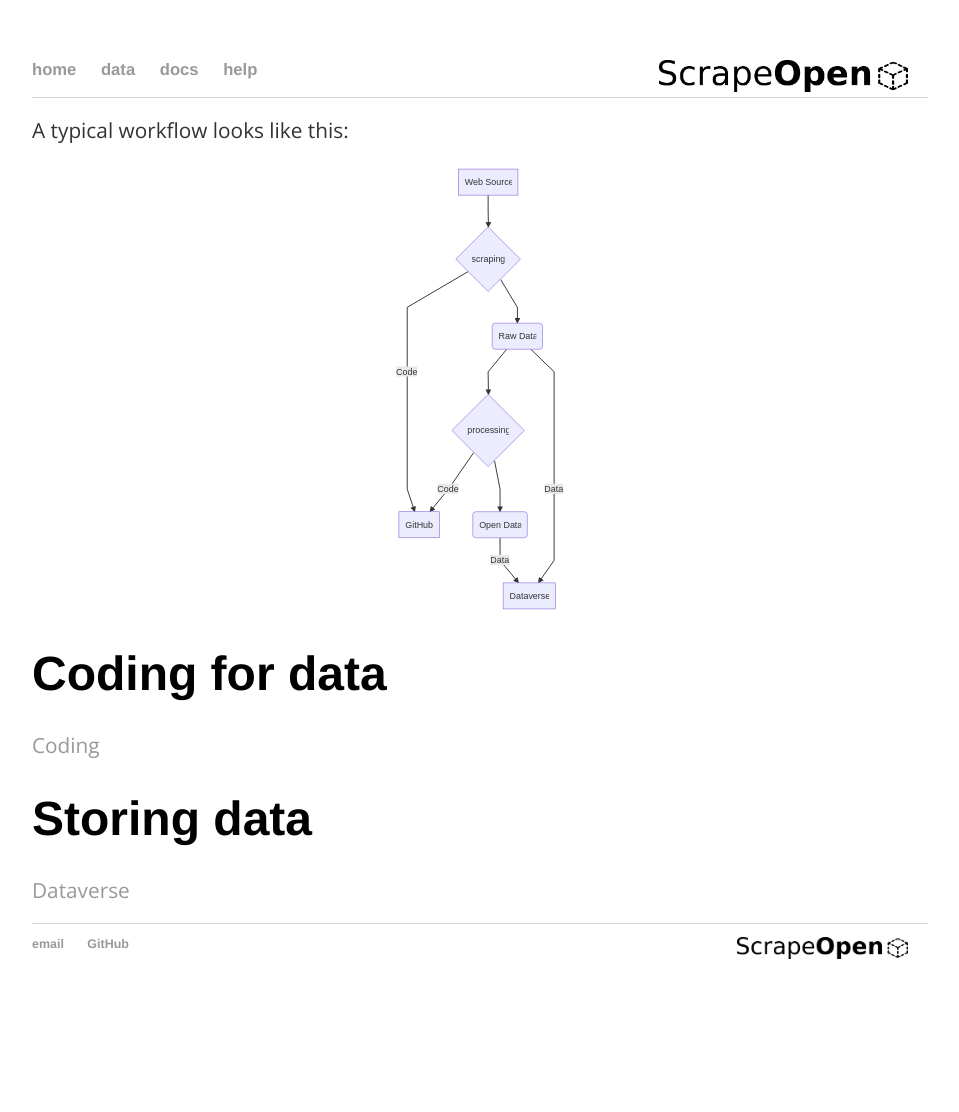
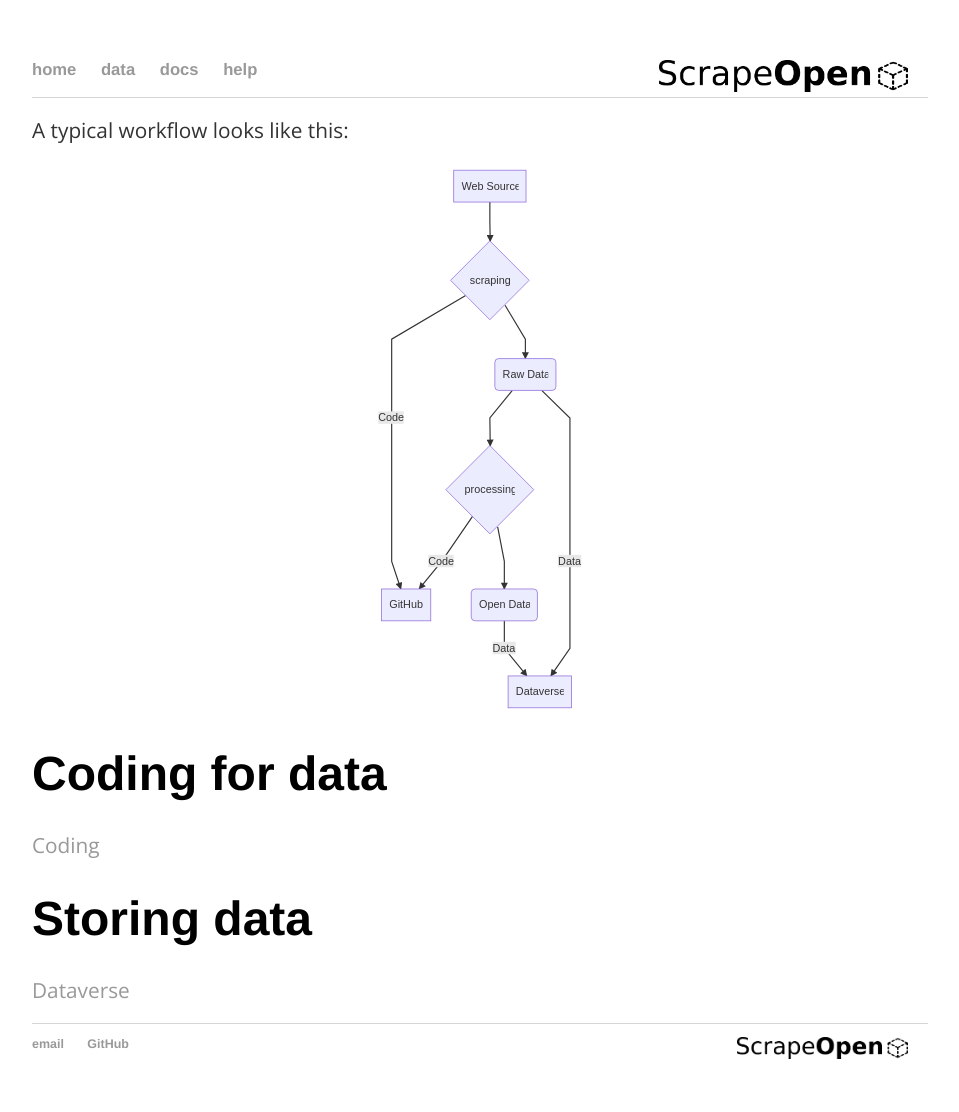
Before and after one commit to ScrapeOpen/ScrapeOpen, a Jekyll site: the page built from docs/index.md, in a window 1280 px wide. Shown: the whole page, without its empty margins (160-1119 px from the left). Built offline with Jekyll 4.4.1, drawn with Linux system fonts in a browser that asks for light colours; before the commit the page ends 1012 px from its top, so only the background shows below that.

Commit message:
Minor edit

```diff
--- a/docs/index.md
+++ b/docs/index.md
@@ -5,7 +5,7 @@
 
 A typical workflow looks like this:
 
-<img src="/ScrapeOpen/images/workflow-diagram.svg" alt="Workflow diagram" style="height: 450px; display: block; margin-left: auto; margin-right: auto;"/>
+<img src="/ScrapeOpen/images/workflow-diagram.svg" alt="Workflow diagram" style="height: 550px; display: block; margin-left: auto; margin-right: auto;"/>
 
 # Coding for data
 
```
